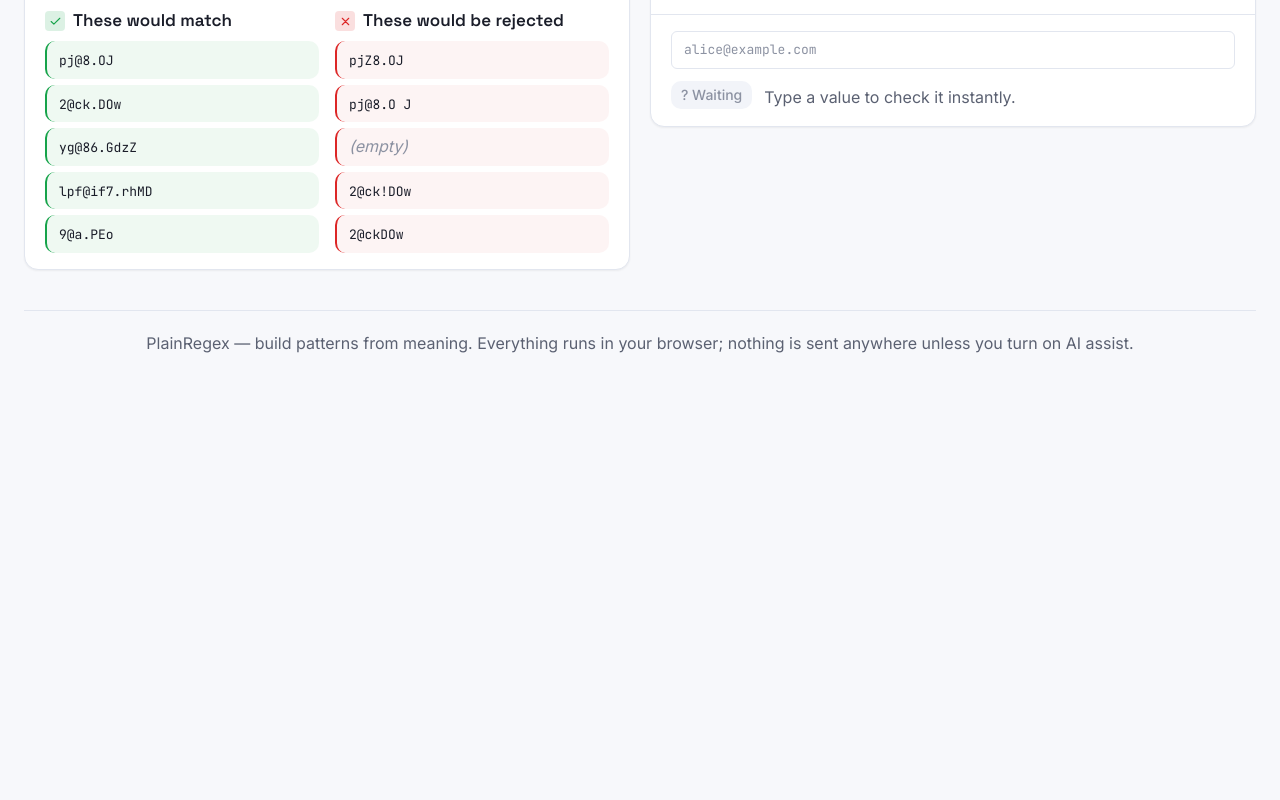
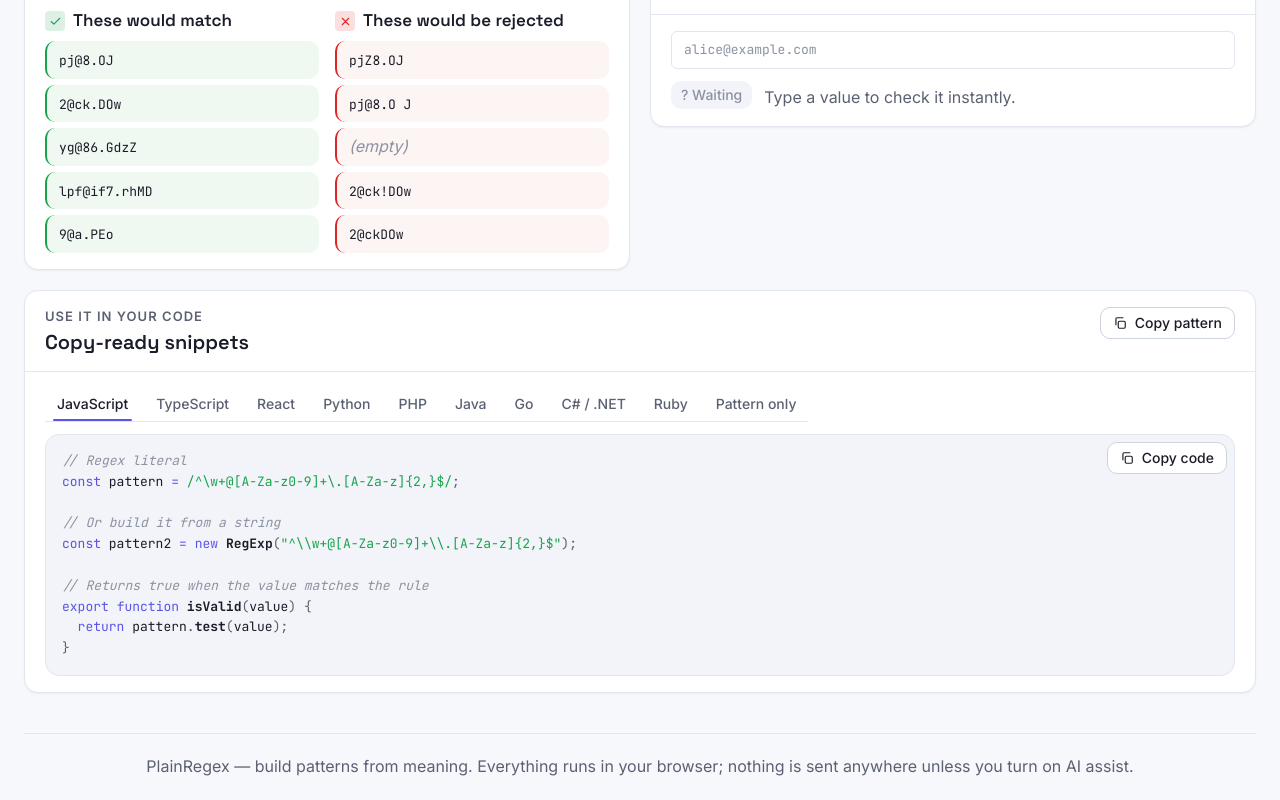
Before and after one commit to olivierluethy/plain-regex, a React (Vite) app: page / in a window 1280 px wide. Shown: the part 1082-1882 px from the top of the page. Before the commit the page ends 1458 px from the top, so only its background shows below. Built offline with nearby package versions, Linux system fonts and the light colour scheme.

Commit message:
feat(codegen): add 'Use it in your code' panel with language tabs and warnings

```diff
--- a/src/App.tsx
+++ b/src/App.tsx
@@ -8,6 +8,7 @@ import { BuildFromExample } from '@/components/BuildFromExample'
 import { TestPanel } from '@/components/TestPanel'
 import { QuickCheck } from '@/components/QuickCheck'
 import { ExamplesPanel } from '@/components/ExamplesPanel'
+import { CodePanel } from '@/components/CodePanel'
 import { UrlMode } from '@/components/UrlMode'
 import { Timeline } from '@/components/Timeline'
 import { AiAssist } from '@/components/AiAssist'
@@ -88,6 +89,10 @@ export default function App() {
           </div>
         </div>
 
+        <div className="mt-5">
+          <CodePanel />
+        </div>
+
         {historyOpen && (
           <div className="mt-5">
             <Timeline />
--- /dev/null
+++ b/src/components/CodePanel.tsx
@@ -0,0 +1,121 @@
+import { useMemo, useState } from 'react'
+import { buildRegExp, hasForbid, hasLookaround, hasStrips, stripPattern } from '@/core'
+import { useStore } from '@/store/useStore'
+import { Panel } from '@/ui/primitives'
+import { Check, Copy } from '@/ui/icons'
+import { useCopy } from '@/ui/useCopy'
+import { generate, LANGUAGES, type Mode } from '@/lib/codegen'
+import { highlight } from '@/lib/prism'
+
+export function CodePanel() {
+  const rule = useStore((s) => s.active())
+  const [lang, setLang] = useState('javascript')
+  const [copiedCode, copyCode] = useCopy()
+  const [copiedPattern, copyPattern] = useCopy()
+
+  const compiled = useMemo(() => buildRegExp(rule.ast, rule.flags), [rule.ast, rule.flags])
+
+  const input = useMemo(() => {
+    const mode: Mode = hasStrips(rule.ast) ? 'clean' : hasForbid(rule.ast) ? 'reject' : 'validate'
+    return {
+      pattern: compiled.source,
+      flags: rule.flags,
+      mode,
+      stripPattern: stripPattern(rule.ast),
+      hasLookaround: hasLookaround(rule.ast),
+    }
+  }, [rule.ast, rule.flags, compiled.source])
+
+  const snippet = useMemo(() => generate(lang, input), [lang, input])
+  const blocker = snippet.warnings.find((w) => w.level === 'blocker')
+  const notes = snippet.warnings.filter((w) => w.level === 'note')
+  const html = useMemo(
+    () => (blocker ? '' : highlight(snippet.code, snippet.prism)),
+    [snippet.code, snippet.prism, blocker],
+  )
+
+  return (
+    <Panel
+      eyebrow="Use it in your code"
+      title="Copy-ready snippets"
+      actions={
+        <button
+          className="btn-secondary btn-sm"
+          onClick={() => copyPattern(compiled.source)}
+          title="Copy just the pattern"
+        >
+          {copiedPattern ? <Check width={14} height={14} /> : <Copy width={14} height={14} />}
+          {copiedPattern ? 'Copied' : 'Copy pattern'}
+        </button>
+      }
+    >
+      {compiled.error && (
+        <p className="mb-3 rounded-md border border-fail/30 bg-fail-tint px-3 py-2 text-body-sm text-fail">
+          The rule isn’t valid yet ({compiled.error}) — the snippet below won’t run until it compiles.
+        </p>
+      )}
+
+      {/* Language tabs */}
+      <div className="mb-3 overflow-x-auto scroll-thin">
+        <div className="flex w-max items-center gap-1 border-b border-border pb-px">
+          {LANGUAGES.map((l) => {
+            const active = l.id === lang
+            return (
+              <button
+                key={l.id}
+                onClick={() => setLang(l.id)}
+                aria-selected={active}
+                className={`relative whitespace-nowrap rounded-t-md px-3 py-1.5 text-sm font-medium transition-colors ${
+                  active
+                    ? 'bg-surface text-ink'
+                    : 'text-ink-muted hover:bg-surface-2 hover:text-ink'
+                }`}
+              >
+                {l.label}
+                {active && (
+                  <span className="absolute inset-x-2 -bottom-px h-0.5 rounded-full bg-brand" />
+                )}
+              </button>
+            )
+          })}
+        </div>
+      </div>
+
+      {notes.map((n, i) => (
+        <p
+          key={i}
+          className="mb-2 flex items-start gap-2 rounded-md border border-warn/30 bg-warn/10 px-3 py-2 text-body-sm text-warn"
+        >
+          <span aria-hidden>⚠</span>
+          <span>{n.text}</span>
+        </p>
+      ))}
+
+      {blocker ? (
+        <div className="flex items-start gap-2 rounded-lg border border-warn/40 bg-warn/10 px-4 py-4 text-body-sm text-warn">
+          <span aria-hidden className="text-lg leading-none">
+            ⚠
+          </span>
+          <span>{blocker.text}</span>
+        </div>
+      ) : (
+        <div className="relative">
+          <button
+            className="btn-secondary btn-sm absolute right-2 top-2 z-10"
+            onClick={() => copyCode(snippet.code)}
+            title="Copy the snippet"
+          >
+            {copiedCode ? <Check width={14} height={14} /> : <Copy width={14} height={14} />}
+            {copiedCode ? 'Copied' : 'Copy code'}
+          </button>
+          <pre className="code-block overflow-x-auto scroll-thin rounded-lg border border-border bg-surface-2 p-4 text-mono-sm leading-[1.6]">
+            <code
+              className={snippet.prism ? `language-${snippet.prism}` : undefined}
+              dangerouslySetInnerHTML={{ __html: html }}
+            />
+          </pre>
+        </div>
+      )}
+    </Panel>
+  )
+}
```
